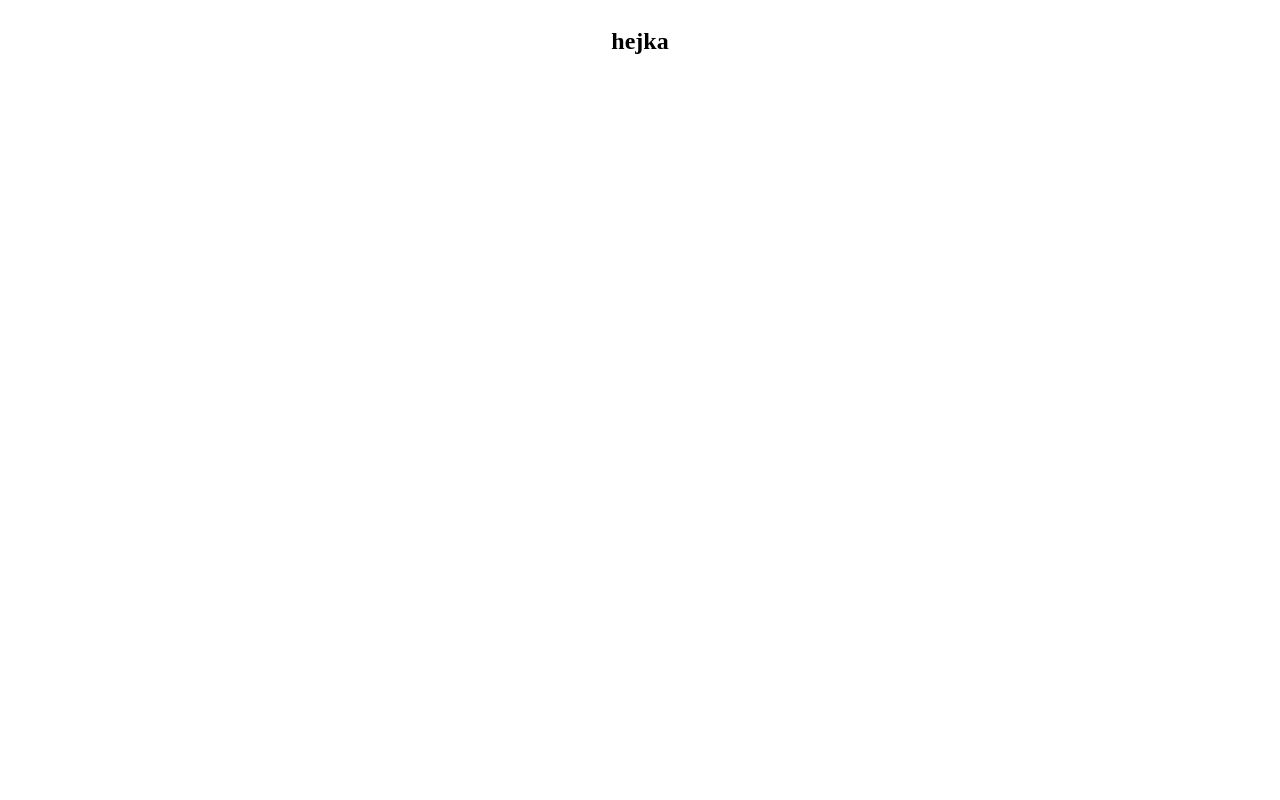
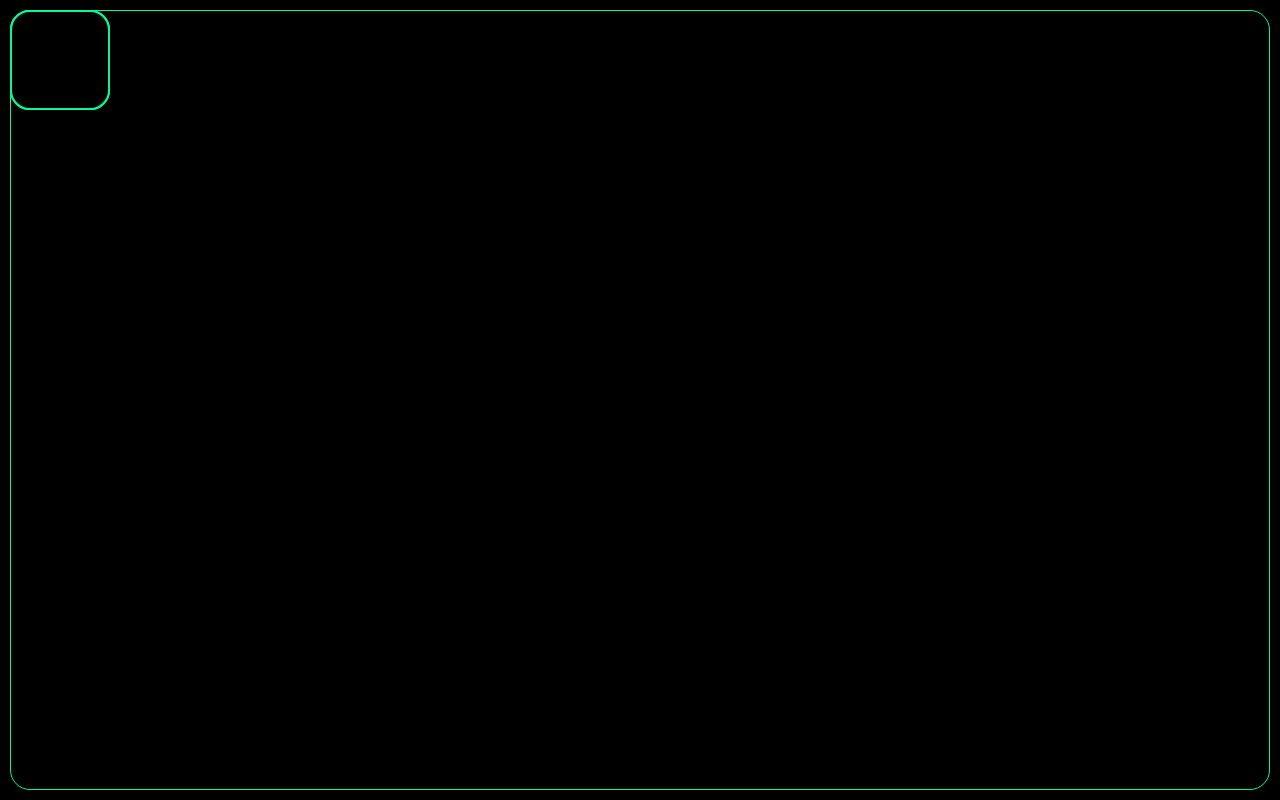
Before and after one commit to 621SaNDy/KanbanBoard, a React (Vite) app in the folder client/: page / in a window 1280 px wide. Built offline with nearby package versions, Linux system fonts and the light colour scheme.

Commit message:
feat(client): Start implementing draggable cards with inertia

```diff
--- a/client/src/App.css
+++ b/client/src/App.css
@@ -1,4 +1,9 @@
-#center {
-  display: flex;
-  justify-content: center;
+#grid {
+  width: calc(100vw - 20px);
+  height: calc(100vh - 20px);
+  margin: 10px;
+  padding: 10px;
+  border: 1px solid mediumspringgreen;
+  border-radius: 20px;
+  position: relative;
 }
--- a/client/src/App.tsx
+++ b/client/src/App.tsx
@@ -1,11 +1,14 @@
-import './App.css'
+import "./App.css"
+import DraggableCard from "./DraggableCard"
 
 function App() {
   return (
     <>
-      <section id="center">
-        <h1>hejka</h1>
-      </section>
+      <div id="grid">
+        <DraggableCard/>
+        <DraggableCard/>
+        <DraggableCard/>
+      </div>
     </>
   )
 }
--- /dev/null
+++ b/client/src/DraggableCard.tsx
@@ -0,0 +1,116 @@
+import { useRef, useState, useEffect } from "react";
+import useWindowDimensions from "./hooks/useWindowDimensions";
+
+declare global {
+  interface Number {
+    clamp: (min: number, max: number) => number;
+  }
+}
+Number.prototype.clamp = function (min: number, max: number): number {
+  return Math.min(Math.max(this.valueOf(), min), max);
+};
+
+const FRICTION = 0.85;
+const MIN_VELOCITY = 0.3;
+
+export default function DraggableCard() {
+  const { width: windowWidth, height: windowHeight } = useWindowDimensions();
+
+  const [position, setPosition] = useState({ x: 10, y: 10 });
+  const dragging = useRef(false);
+  const startMouse = useRef({ x: 0, y: 0 });
+  const startPosition = useRef({ x: 0, y: 0 });
+  const lastMouse = useRef({ x: 0, y: 0 });
+  const velocity = useRef({ x: 0, y: 0 });
+  const inertiaFrameRequest = useRef<number | null>(null);
+
+  const clampToWindowDimensions = (coords: { x: number; y: number; }) => {
+    return {
+      x: coords.x.clamp(10, windowWidth - 110),
+      y: coords.y.clamp(10, windowHeight - 110),
+    };
+  };
+
+  const stopInertia = () => cancelAnimationFrame(inertiaFrameRequest.current as number);
+
+  const runInertia = () => {
+    velocity.current.x *= FRICTION;
+    velocity.current.y *= FRICTION;
+
+    if (
+      Math.abs(velocity.current.x) < MIN_VELOCITY &&
+      Math.abs(velocity.current.y) < MIN_VELOCITY
+    ) {
+      return;
+    }
+
+    setPosition((p) =>
+      clampToWindowDimensions({
+        x: p.x + velocity.current.x,
+        y: p.y + velocity.current.y,
+      }),
+    );
+    inertiaFrameRequest.current = requestAnimationFrame(runInertia);
+  }
+
+  const onMouseDown = (e: React.MouseEvent) => {
+    e.preventDefault();
+    stopInertia();
+    dragging.current = true;
+    startMouse.current = { x: e.clientX, y: e.clientY };
+    startPosition.current = position;
+    lastMouse.current = { x: e.clientX, y: e.clientY };
+    velocity.current = { x: 0, y: 0 };
+  }
+
+  useEffect(() => {
+    const onMouseMove = (e: MouseEvent) => {
+      if (!dragging.current) return;
+      velocity.current = {
+        x: e.clientX - lastMouse.current.x,
+        y: e.clientY - lastMouse.current.y,
+      };
+      lastMouse.current = { x: e.clientX, y: e.clientY };
+
+      setPosition(
+        clampToWindowDimensions({
+          x: startPosition.current.x + (e.clientX - startMouse.current.x),
+          y: startPosition.current.y + (e.clientY - startMouse.current.y),
+        })
+      );
+    };
+
+    const onMouseUp = () => {
+      if (!dragging.current) return;
+      dragging.current = false;
+      inertiaFrameRequest.current = requestAnimationFrame(runInertia);
+    };
+
+    window.addEventListener("mousemove", onMouseMove);
+    window.addEventListener("mouseup", onMouseUp);
+    return () => {
+      window.removeEventListener("mousemove", onMouseMove);
+      window.removeEventListener("mouseup", onMouseUp);
+    };
+  }, [runInertia]);
+
+  return (
+    <div
+      onMouseDown={onMouseDown}
+      style={{
+        position: "fixed",
+        left: 0,
+        top: 0,
+        transform: `translate3d(${position.x}px, ${position.y}px, 0)`,
+        width: 100,
+        height: 100,
+        cursor: dragging.current ? "grabbing" : "grab",
+        userSelect: "none",
+        transition: "background 0.25s",
+        border: "2px solid mediumspringgreen",
+        borderRadius: 20,
+        background: dragging.current ? "mediumseagreen" : "black"
+      }}
+    />
+  );
+}
--- /dev/null
+++ b/client/src/hooks/useWindowDimensions.tsx
@@ -0,0 +1,21 @@
+import { useState, useEffect } from 'react';
+
+function getWindowDimensions() {
+  const { innerWidth: width, innerHeight: height } = window;
+  return { width, height };
+}
+
+export default function useWindowDimensions() {
+  const [windowDimensions, setWindowDimensions] = useState(getWindowDimensions());
+
+  useEffect(() => {
+    function handleResize() {
+      setWindowDimensions(getWindowDimensions());
+    }
+
+    window.addEventListener("resize", handleResize);
+    return () => window.removeEventListener("resize", handleResize);
+  }, []);
+
+  return windowDimensions;
+}
--- a/client/src/index.css
+++ b/client/src/index.css
@@ -1,3 +1,13 @@
 :root {
 
 }
+
+* {
+    padding: 0;
+    margin: 0;
+    box-sizing: border-box;
+}
+
+body {
+    background-color: black;
+}
```
Also changed, not shown: 1 other file (tests, documents, lock files or other folders).
